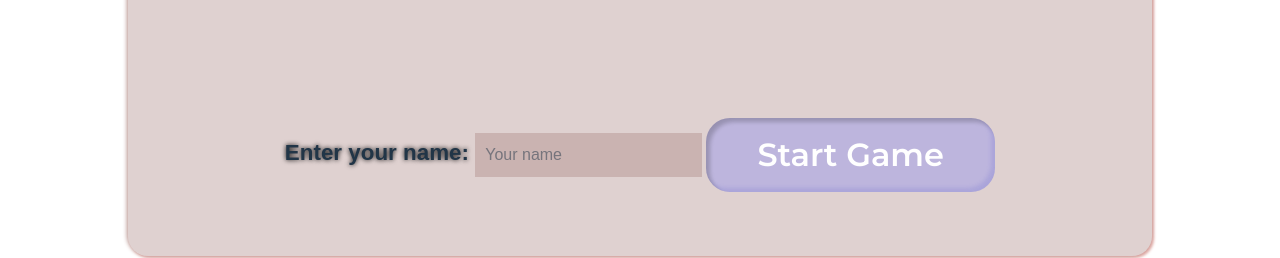
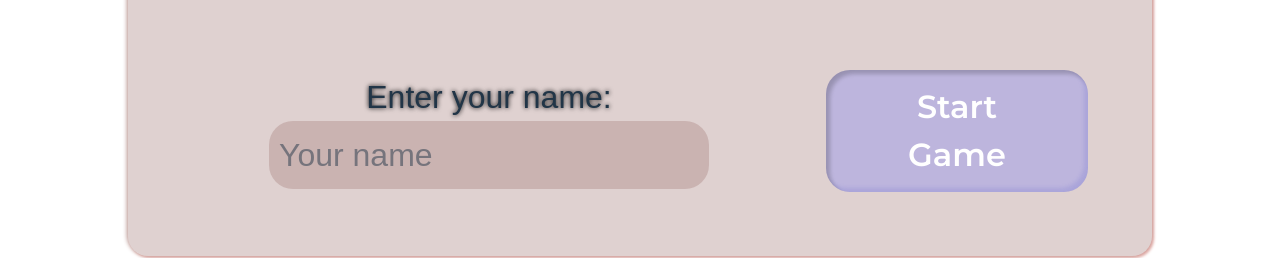
Before and after one commit to JafCas/modyo-concentration, a React (Vite) app: page / in a window 1280 px wide. Shown: the part 464-722 px from the top of the page. Built offline with nearby package versions, Linux system fonts and the light colour scheme; no server answers; a web font is replaced by a local one.

Commit message:
fix welcome size for web

```diff
--- a/src/App.css
+++ b/src/App.css
@@ -91,8 +91,14 @@
     height: 80%;
     padding: 20px;
     justify-content: space-between;
+    align-items: space-between;
   }
 
+  .floating-card input {
+    padding: 2em;
+
+    border-radius: 16px;
+  }
   .floating-card h1 {
     font-size: 5em;
   }
@@ -100,6 +106,9 @@
     font-size: 3em;
   }
   .floating-card p {
+    font-size: 2em;
+  }
+  .floating-card label {
     font-size: 2em;
   }
   .floating-card button {
--- a/src/modals/welcome/Welcome.css
+++ b/src/modals/welcome/Welcome.css
@@ -13,7 +13,6 @@
     font-weight: bold;
     border-radius: 0.5rem;
     background-color: #9f777356;
-
   }
 }
 
@@ -29,8 +28,9 @@
 
   .floating-card input {
     padding: 10px;
-    font-size: 16px; /* Ensures no zoom on mobile when focusing input */
+    font-size: 2em;
     background-color: #9f777356;
+    border-radius: 24px;
   }
 
   .floating-card {
--- a/src/modals/welcome/Welcome.tsx
+++ b/src/modals/welcome/Welcome.tsx
@@ -50,14 +50,9 @@ const Welcome = ({
         <h1>{texts.WELCOME_MESSAGE}</h1>
         <p>{texts.INSTRUCTION_MESSAGE}</p>
       </div>
-      <form className="welcome-input gap-1" onSubmit={handleSubmit}>
+      <form className="welcome-input gap-10" onSubmit={handleSubmit}>
         <div className="align-bottom">
-          <label
-            style={{ fontSize: "1.4rem", fontWeight: "bold" }}
-            htmlFor="playerName"
-          >
-            {labelText}
-          </label>
+          <label htmlFor="playerName">{labelText}</label>
           <input
             onChange={handleNameChange}
             type="text"
```
